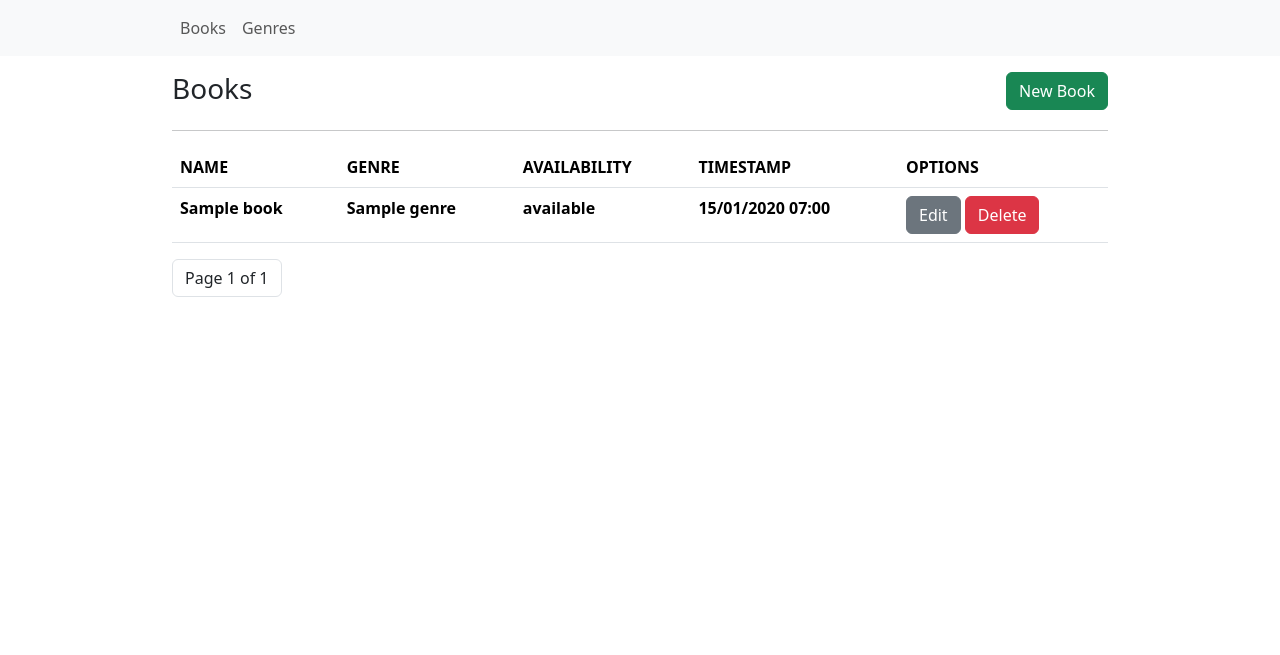
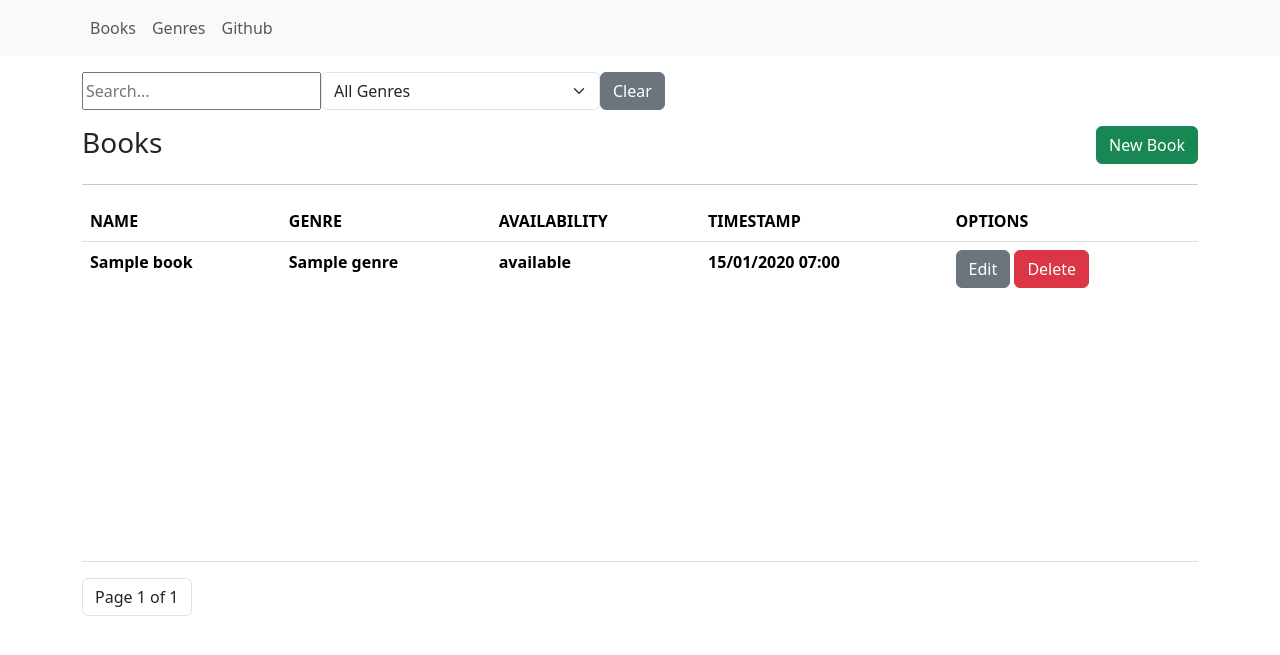
Before and after one commit to dvanael/django-json-cbv, a Django app: page /books/ in a window 1280 px wide. Shown: the top 655 px of the page. Run offline with Django 5.2, Linux system fonts and the light colour scheme; tables that the repository leaves empty hold one stand-in row (values such as "Sample post"); lists and menus that the app fills with data are empty; some libraries are stand-ins or nearby versions.

Commit message:
feat: add dynamics pagination and filter
The pagination is broken in some cases and also needs to reload the view for accesss anothoer pages. In the inital idea, the filter just works with navegator request. Implement this requests to work with ajax could be the best way to achieve a dynamic web site.

This commit add:
 - JSON Response for the class JsonListView, making the pagination work dynamic with the AJAX requests;
 - get_queryset and get_context functions, for easily work with filters and searchs;
 - Dynamic filtering using AJAX requests.

```diff
--- a/app/utils.py
+++ b/app/utils.py
@@ -15,15 +15,34 @@ class JsonListView(View):
     object_list = 'object_list'
 
     def get(self, request, *args, **kwargs):
-        object_list = self.model.objects.all()
+        object_list = self.get_queryset()
+        context = self.get_context()
+
+        context[f'{self.object_list}'] = object_list
 
         if self.paginate_by:
             object_list = self.paginate(request, self.paginate_by, object_list)
-            context = {'page': object_list}
 
-        context[f'{self.object_list}'] = object_list
+            context.update({
+                'page': object_list,
+                f'{self.object_list}': object_list,
+            })
 
-        return render(request, f'{self.template_name}', context)
+            data = {
+                'html_list': render_to_string(self.partial_list, {f'{self.object_list}': object_list}),
+                'html_pagination': render_to_string(self.partial_pagination, context)
+            }
+        else:
+            data = {
+                'html_list': render_to_string(self.partial_list, {f'{self.object_list}': object_list})
+            }
+
+        # Verifica se o cabeçalho está presente na requisição
+        if request.headers.get('header') == 'XMLHttpRequest':
+            return JsonResponse(data)
+        else:
+            # Caso contrário, retorne a resposta como uma renderização de template
+            return render(request, self.template_name, context)
 
     def paginate(self, request, paginate_by, object_list):
         paginator = Paginator(object_list, self.paginate_by)
@@ -37,6 +56,14 @@ class JsonListView(View):
             object_list = paginator.page(paginator.num_pages)
 
         return object_list
+
+    def get_queryset(self):
+        queryset = self.model.objects.all()
+        return queryset
+
+    def get_context(self):
+        context = {}
+        return context
 
 class FormView(JsonListView):
     form_class = None
--- a/app/views.py
+++ b/app/views.py
@@ -15,9 +15,40 @@ class BookList(JsonListView):
     model = Book
     paginate_by = 7
 
+    def get_queryset(self):
+        queryset = Book.objects.all()
+
+        genre = self.request.GET.get('genre', '')
+        if genre:
+            queryset = queryset.filter(genre__name__icontains=genre)
+
+        name = self.request.GET.get('search', '')
+        if name:
+            queryset = queryset.filter(name__icontains=name)
+
+        return queryset
+
+    def get_context(self):
+        gernes = Genre.objects.all()
+        genre = self.request.GET.get('genre', '')
+        name = self.request.GET.get('search', '')
+
+        context = {
+            'name': name,
+            'genres': gernes,
+            'gerne': genre,
+        }
+
+        if self.paginate_by:
+            context.update({
+                'filter': f'&search={name}&genre={genre}'
+            })
+        return context
+
 class BookCreate(JsonCreateView, BookList):
     template_name = 'partials/book/create.html'
     form_class = BookForm
+
 
 class BookUpdate(JsonUpdateView, BookList):
     template_name = 'partials/book/update.html'
@@ -34,6 +65,26 @@ class GenreList(JsonListView):
     paginate_by = 5
     object_list = 'genre'
 
+    def get_queryset(self):
+        queryset = Genre.objects.all()
+
+        name = self.request.GET.get('search', '')
+        if name:
+            queryset = queryset.filter(name__icontains=name)
+
+        return queryset
+
+    def get_context(self):
+        name = self.request.GET.get('search', '')
+
+        context = {'name': name}
+
+        if self.paginate_by:
+            context.update({
+                'filter': f'&search={name}'
+            })
+        return context
+
 class GenreCreate(JsonCreateView, GenreList):
     template_name = 'partials/genre/create.html'
     form_class = GenreForm
--- a/templates/base.html
+++ b/templates/base.html
@@ -5,7 +5,7 @@
 <head>
   <meta charset="UTF-8">
   <meta name="viewport" content="width=device-width, initial-scale=1.0">
-  <link rel="shortcut icon" href="{% static "img/favicon.ico" %}" type="image/x-icon">
+  <link rel="shortcut icon" href="{% static "favicon.ico" %}" type="image/x-icon">
 
   <link href="https://cdn.jsdelivr.net/npm/bootstrap@5.3.3/dist/css/bootstrap.min.css" rel="stylesheet" integrity="sha384-QWTKZyjpPEjISv5WaRU9OFeRpok6YctnYmDr5pNlyT2bRjXh0JMhjY6hW+ALEwIH" crossorigin="anonymous">
 
--- a/templates/book/book-list.html
+++ b/templates/book/book-list.html
@@ -11,7 +11,26 @@
   </div>
 </div>
 
-<div class="container justify-content-center w-75">
+<div class="container justify-content-center">
+
+  <form id="filter-form" action="?" method="GET">
+    <div class="d-md-flex mt-3">
+      <input class="search" type="text" name="search" value="{{name}}" placeholder="Search...">
+
+      <select class="form-select w-25" name="genre">
+        <option value="">All Genres</option>
+        {% for genre in genres %}
+            <option value="{{genre.name}}"
+              {% if request.GET.genre == genre.name %}selected{% endif %}>
+                {{genre.name}}
+              </option>
+        {% endfor %}
+      </select>
+      <input class="btn btn-secondary" type="reset" value="Clear">
+
+    </div>
+  </form>
+
   <div class="d-flex mt-3">
     <h3>Books</h3>
     <div class="ms-auto">
@@ -27,7 +46,7 @@
       <th>Timestamp</th>
       <th>Options</th>
     </thead>
-    <tbody>
+    <tbody  style="height: 40vh;">
       {% include "partials/book/list.html" %}
     </tbody>
   </table>
--- a/templates/index.html
+++ b/templates/index.html
@@ -2,8 +2,8 @@
 {% block title %}Index{% endblock title %}
 {% block content %}
 <div class="container">
-  <div class="h1">
+  <h1>
     CLASS BASED VIEWS WITH JSON RESPONSE
-  </div>
+  </h1>
 </div>
 {% endblock content %}
--- a/templates/partials/navbar.html
+++ b/templates/partials/navbar.html
@@ -1,5 +1,5 @@
-<nav class="navbar navbar-expand-lg  bg-body-tertiary">
-  <div class="container-fluid container w-75">
+<nav class="navbar navbar-expand-lg bg-body-tertiary">
+  <div class="container-fluid container">
     <ul class="navbar-nav">
       <li class="nav-item">
         <a class="nav-link" href="{% url 'book-list' %}">Books</a>
@@ -7,5 +7,8 @@
       <li class="nav-item">
         <a class="nav-link" href="{% url 'genre-list' %}">Genres</a>
       </li>
+      <li class="nav-item">
+        <a href="https://github.com/dvanael/django-json-cbv" class="nav-link">Github</a>
+      </li>
   </div>
 </nav>
--- a/templates/partials/pagination.html
+++ b/templates/partials/pagination.html
@@ -1,14 +1,14 @@
-<nav id="pagination">
+<nav id="page-json">
   <ul class="pagination">
     {% if page.has_previous %}
       <li class="page-item">
-        <a class="page-link" href="?page={{ page.previous_page_number }}">Previous</a>
+        <a class="page-link" href="?page={{ page.previous_page_number }}{% if filter %}{{filter}}{% endif %}">Previous</a>
       </li>
     {% endif %}
     <li class="page-item"><a class="page-link text-dark"> Page {{ page.number }} of {{ page.paginator.num_pages }}</a></li>
     {% if page.has_next %}
       <li class="page-item">
-          <a class="page-link" href="?page={{ page.next_page_number }}">Next</a>
+          <a class="page-link" href="?page={{ page.next_page_number }}{% if filter %}{{filter}}{% endif %}">Next</a>
       </li>
     {% endif %}
   </ul>
```
Also changed, not shown: static/js/event.js (+47 -1 lines), templates/genre/genre-list.html (+9 -2 lines), static/favicon.ico (renamed from static/img/favicon.ico).
